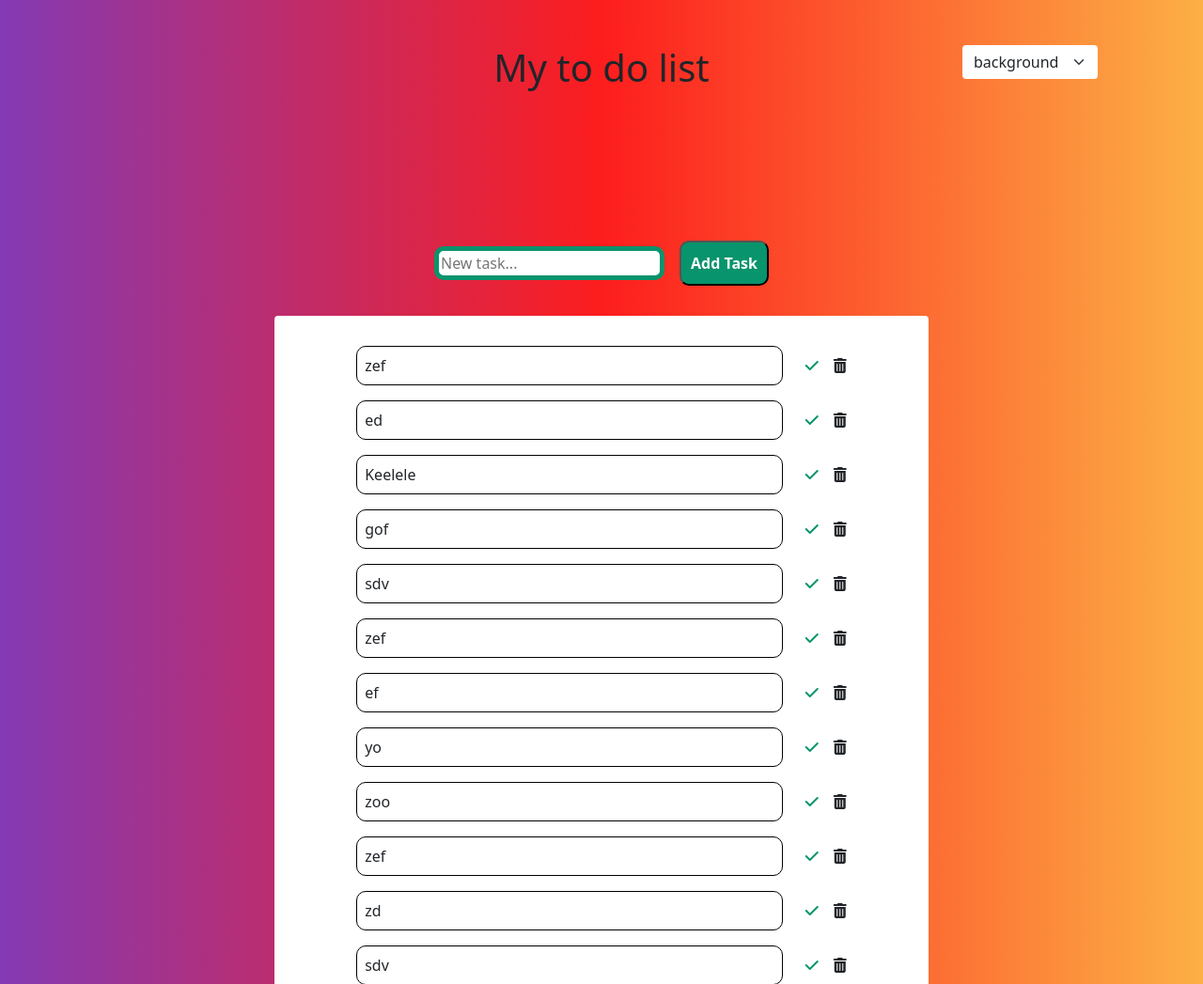
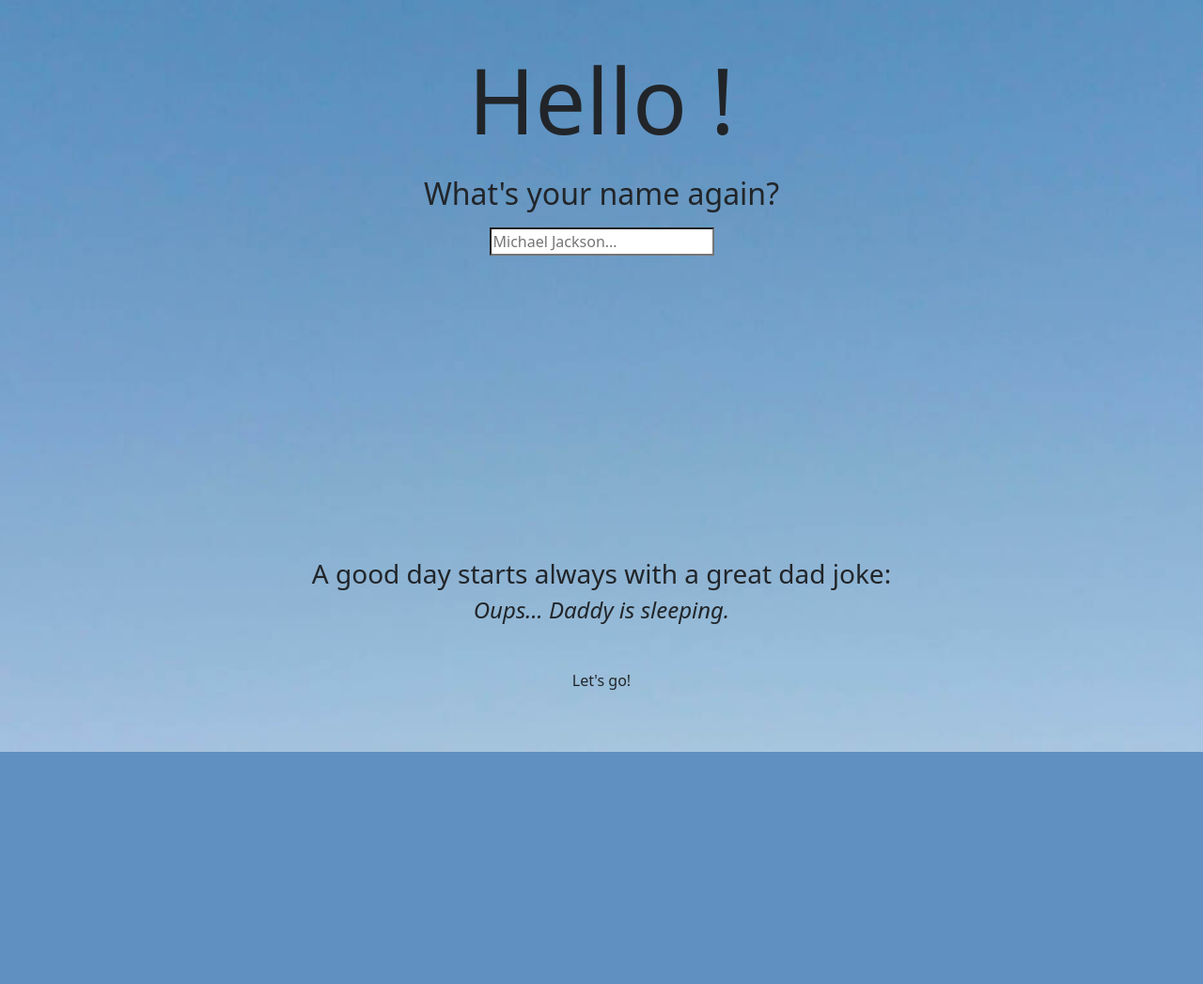
Before and after one commit to FromBenj/To-do-lisX, a PHP site: page / in a window 1280 px wide. Shown: the top 1047 px of the page at 94% size. After the commit the page ends 800 px from the top, so only its background shows below. Run offline with PHP 8.4, Linux system fonts and the light colour scheme; data comes from the database, SQL or seed files in the repository.

Commit message:
HTML for unknown users

```diff
--- a/public/index.php
+++ b/public/index.php
@@ -6,7 +6,7 @@
     <meta http-equiv="X-UA-Compatible" content="ie=edge">
     <title>To do list</title>
     <link rel="icon" type="image/x-icon" href="assets/images/favicon.ico">
-    <link rel="stylesheet" type="text/css" href="styles.css"/>
+    <link rel="stylesheet" type="text/css" href="assets/css/styles.css"/>
     <!-- Bootstrap CSS -->
     <link href="https://cdn.jsdelivr.net/npm/bootstrap@5.0.2/dist/css/bootstrap.min.css" rel="stylesheet"
           integrity="sha384-EVSTQN3/azprG1Anm3QDgpJLIm9Nao0Yz1ztcQTwFspd3yD65VohhpuuCOmLASjC" crossorigin="anonymous">
@@ -21,6 +21,26 @@
 <?php
 require_once('main.php');
 ?>
+<div id="welcome-background" class="p-5 d-flex flex-column justify-content-between">
+    <div id="user-unknown" class="d-flex flex-column align-items-center">
+        <h1 id="greetings-header"class="mb-4">Hello !</h1>
+        <h2 class="mb-3">What's your name again?</h2>
+    <label for="new-user-name"></label>
+    <input type="text"
+           name="new_user_name"
+           id="new-user-name"
+           class="bg-white mx-2"
+           placeholder="Michael Jackson...">
+    </div>
+    <div id="user-known">
+    </div>
+    <div class="d-flex flex-column align-items-center">
+        <h3>A good day starts always with a great dad joke:</h3>
+        <h4 id="dad-joke" class="fst-italic mb-5"></h4>
+        <p id="open-page-button">Let's go!</p>
+    </div>
+</div>
+<div id="to-do-list-page" class="d-none">
     <div>
         <h1 id="to-do-title" class="m-5 text-center">My to do list</h1>
         <label for="background-choice"></label>
@@ -74,7 +94,9 @@ require_once('main.php');
             Delete all tasks
         </button>
     </div>
+</div>
 
+<script src="assets/js/dad-joke.js"></script>
 <script src="assets/js/background.js"></script>
 <script src="assets/js/add-input.js"></script>
 <script src="assets/js/task-done.js"></script>
```
Also changed, not shown: public/assets/css/styles.css, public/assets/images/welcome_background.jpg (added), public/assets/js/dad-joke.js (added). Lines whose indentation alone changed are shown as unchanged.
